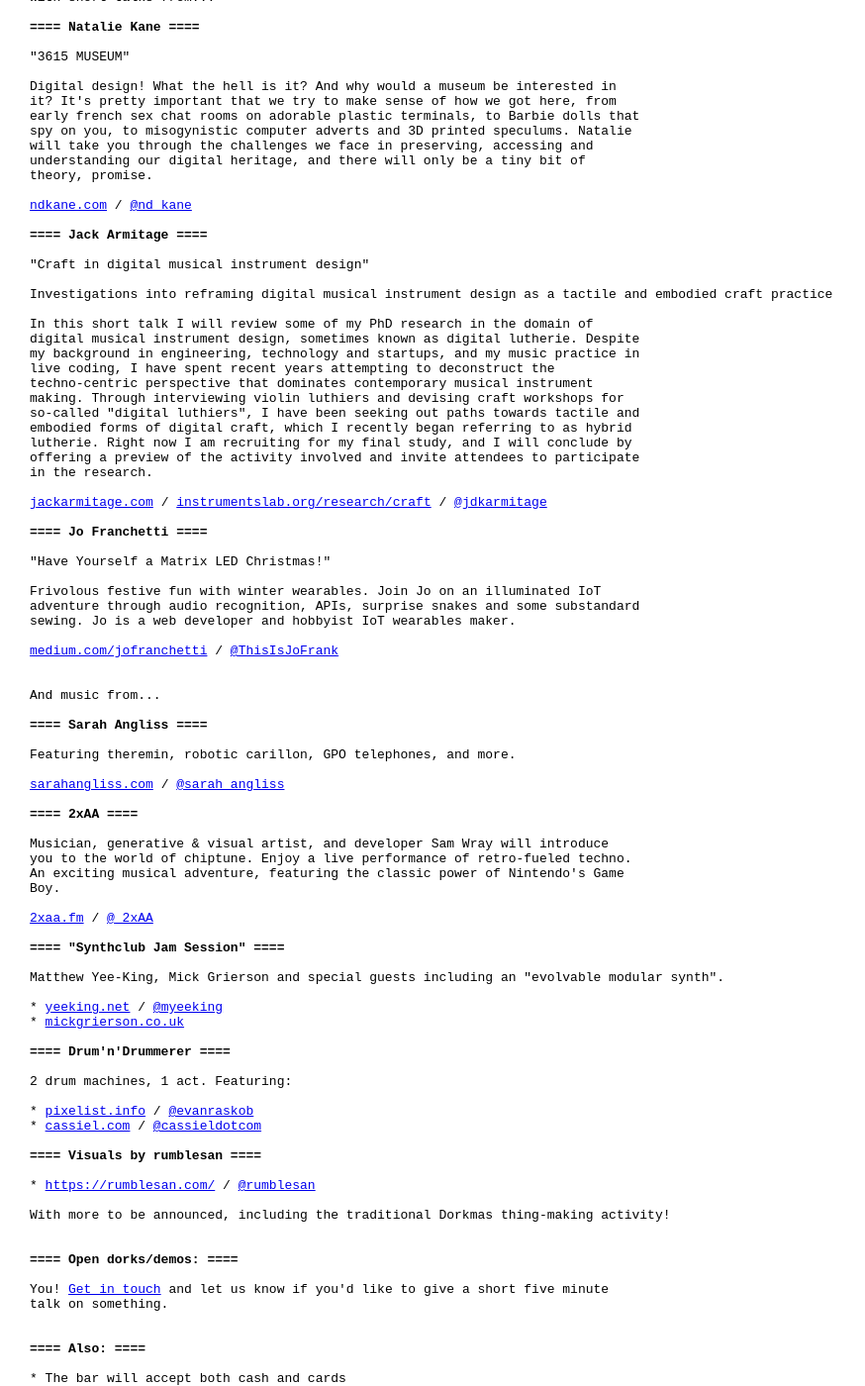
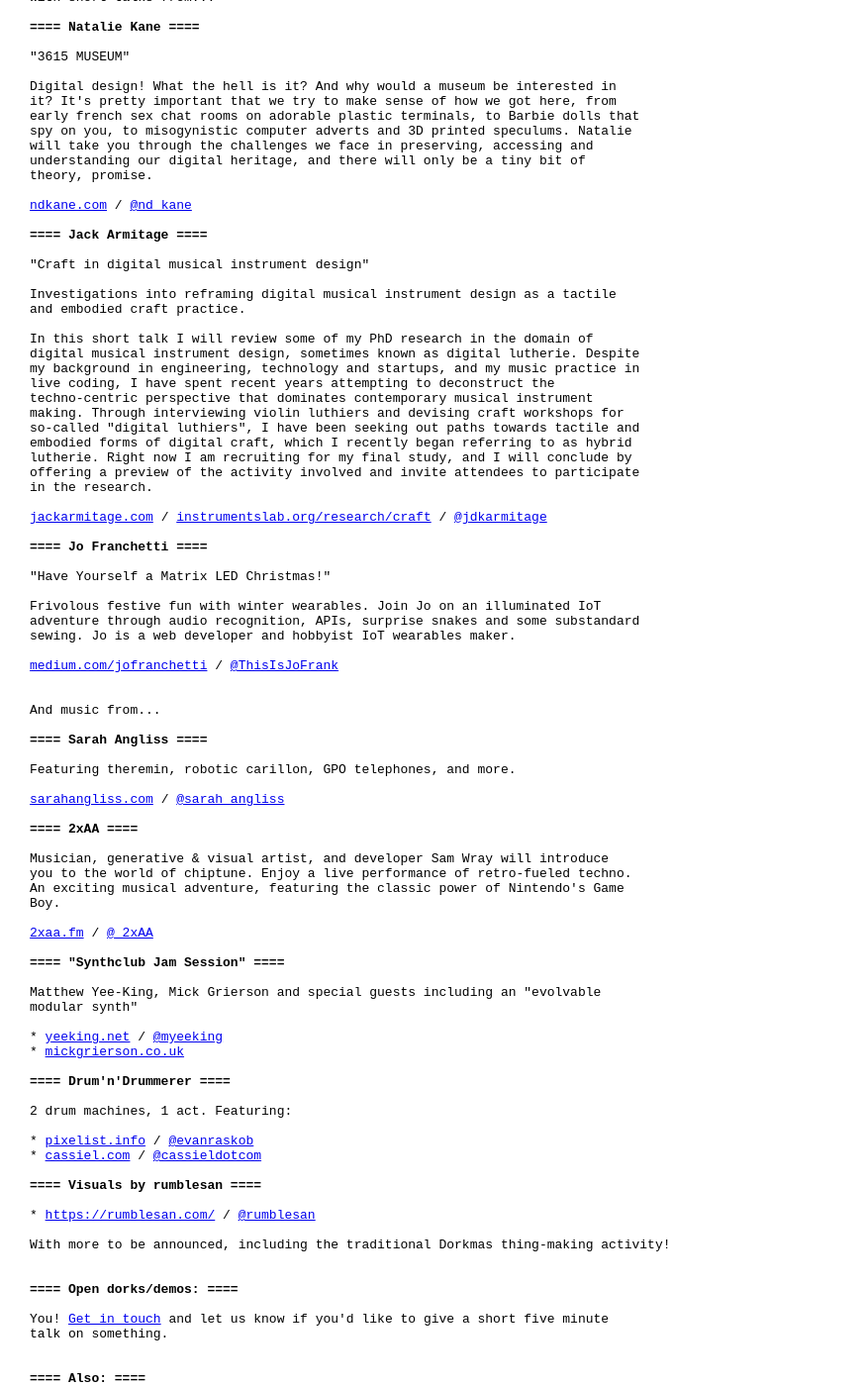
Before and after one commit to dorkbotlondon/dorkbotlondon.github.io, a Jekyll site: the page built from _posts/2019-12-19-98.html, in a window 1280 px wide and 1400 px high, scrolled down 482 px. Shown: the whole window at 99% size, without its empty margins (0-874 px from the left). Built offline with Jekyll 4.4.1, drawn with Linux system fonts in a browser that asks for light colours; Markdown is read by kramdown in place of the engine named in the settings; a script that is not in the unit is left out.

Commit message:
Line wrapping

```diff
--- a/_posts/2019-12-19-98.html
+++ b/_posts/2019-12-19-98.html
@@ -51,7 +51,8 @@
 
 "Craft in digital musical instrument design"
 
-Investigations into reframing digital musical instrument design as a tactile and embodied craft practice
+Investigations into reframing digital musical instrument design as a tactile
+and embodied craft practice.
 
 In this short talk I will review some of my PhD research in the domain of
 digital musical instrument design, sometimes known as digital lutherie. Despite
@@ -97,7 +98,8 @@
 
 <b>==== "Synthclub Jam Session" ====</b>
 
-Matthew Yee-King, Mick Grierson and special guests including an "evolvable modular synth".
+Matthew Yee-King, Mick Grierson and special guests including an "evolvable
+modular synth"
 
 * <a href="http://www.yeeking.net/index.php?location=sound">yeeking.net</a> / <a href="https://twitter.com/myeeking">@myeeking</a>
 * <a href="http://mickgrierson.co.uk/">mickgrierson.co.uk</a>
```
